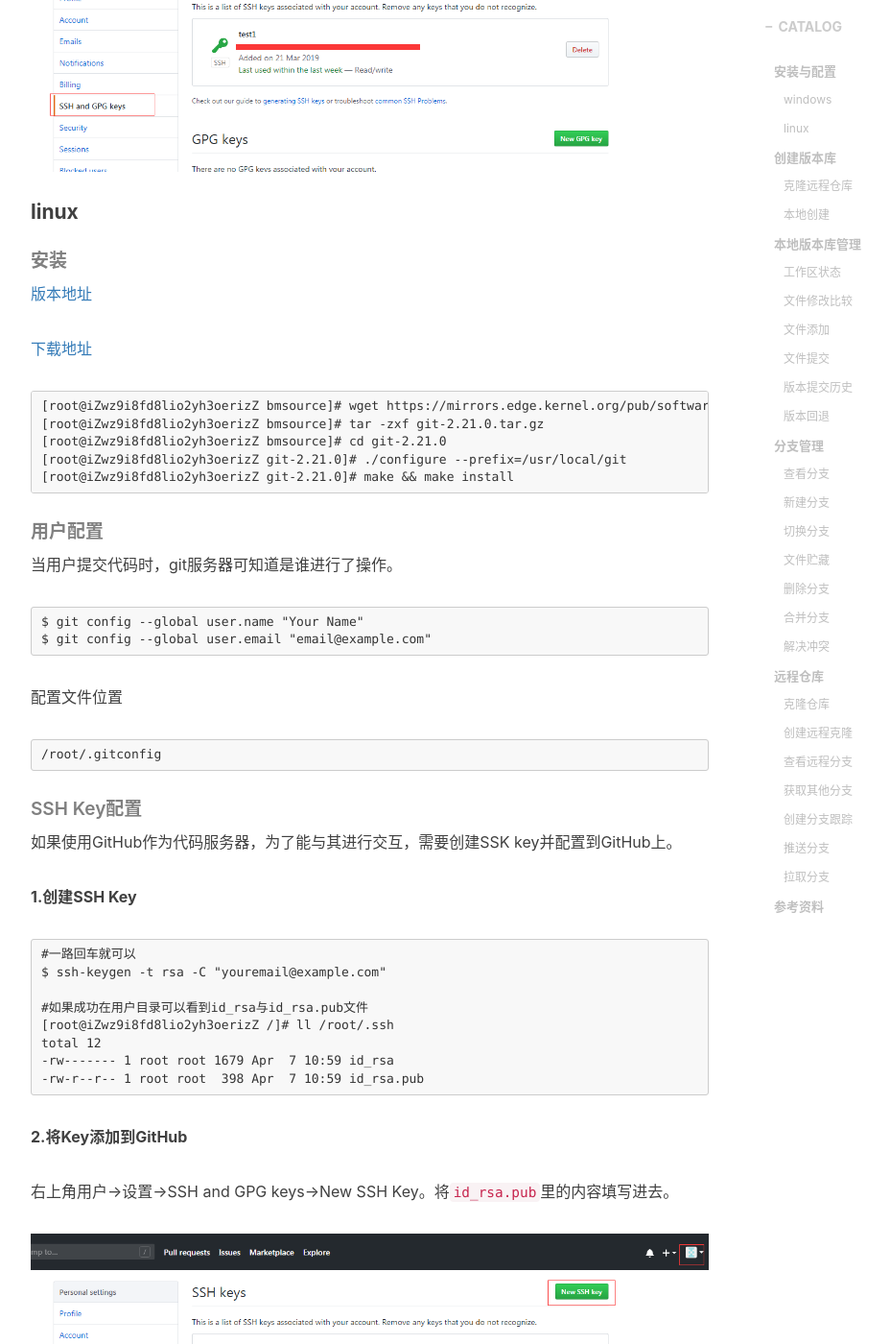
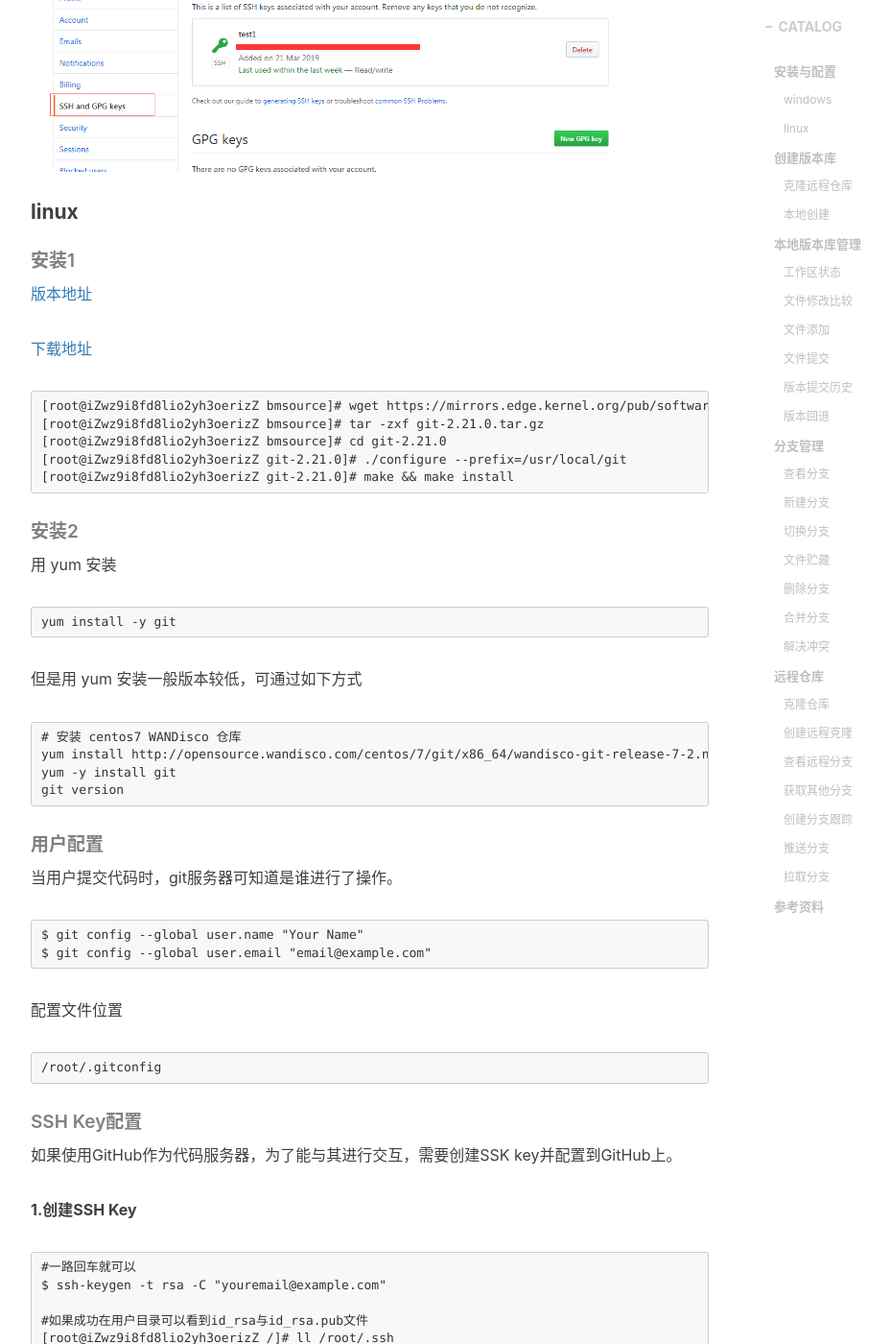
Before and after one commit to declareloveu/declareloveu.github.com, a Jekyll site: the page built from _posts/2019-04-05-git-study-introduction.md, in a window 1280 px wide and 1400 px high, scrolled down 1726 px. Shown: the whole window at 96% size, without its empty margins (233-1161 px from the left). Built offline with Jekyll 4.4.1, drawn with Linux system fonts in a browser that asks for light colours; nearby versions of some CDN libraries; comment, search, counter and statistics services are not loaded.

Commit message:
git yum 安装

````diff
--- a/_posts/2019-04-05-git-study-introduction.md
+++ b/_posts/2019-04-05-git-study-introduction.md
@@ -73,7 +73,7 @@ total 9
 
 #### linux
 
-##### 安装
+##### 安装1
 
 [版本地址](https://github.com/git/git/releases)
 
@@ -86,6 +86,21 @@ total 9
 [root@iZwz9i8fd8lio2yh3oerizZ git-2.21.0]# ./configure --prefix=/usr/local/git
 [root@iZwz9i8fd8lio2yh3oerizZ git-2.21.0]# make && make install
 ```
+
+##### 安装2
+用 yum 安装
+```linux
+yum install -y git
+```
+但是用 yum 安装一般版本较低，可通过如下方式
+```linux
+# 安装 centos7 WANDisco 仓库
+yum install http://opensource.wandisco.com/centos/7/git/x86_64/wandisco-git-release-7-2.noarch.rpm
+yum -y install git
+git version
+```
+
+
 
 ##### 用户配置
 
````
